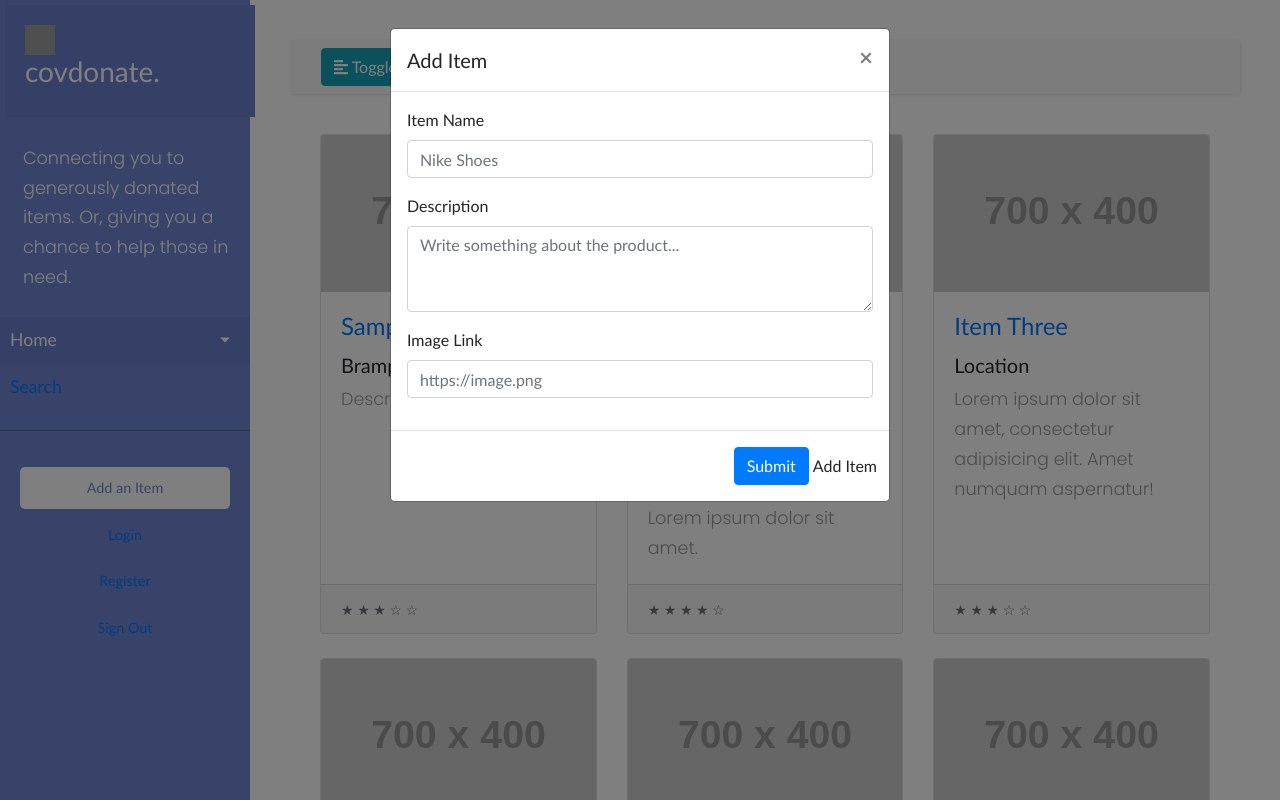
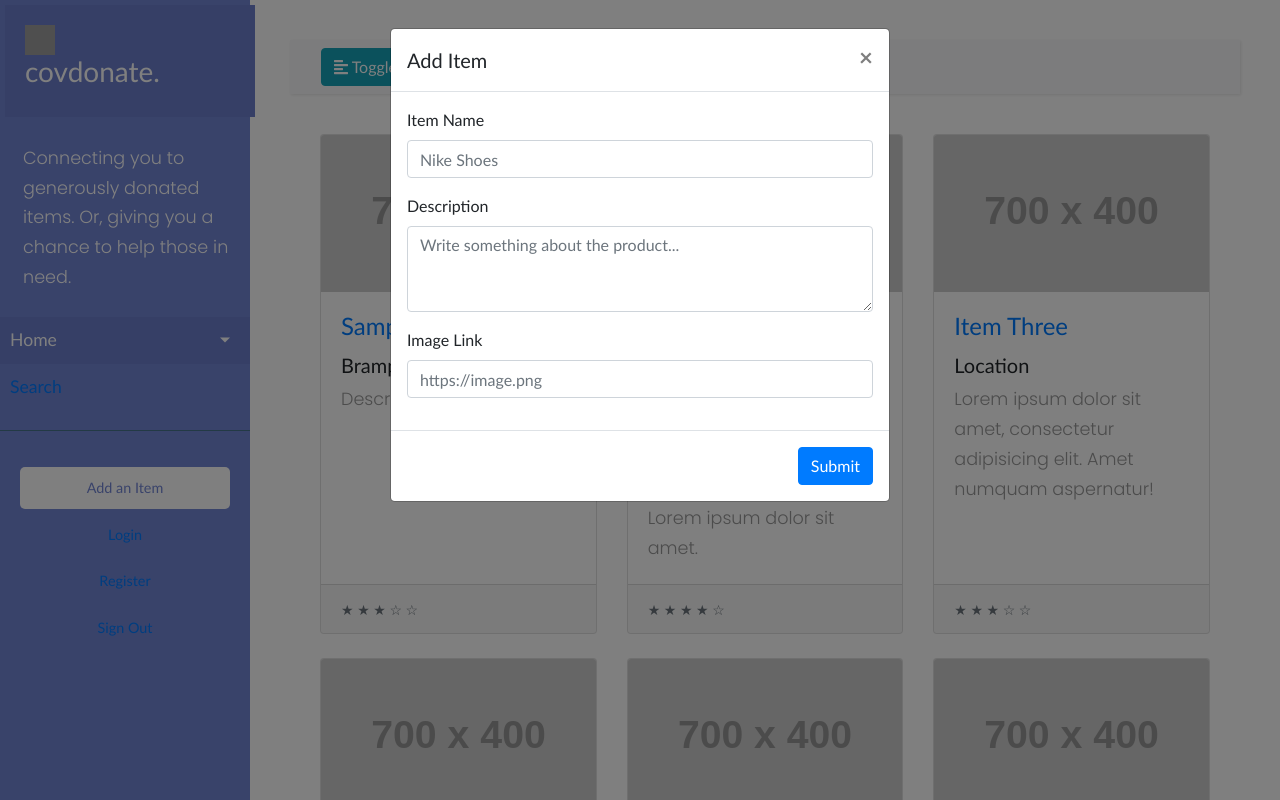
Before and after one commit to nclszelki/OpenHacks, a Flask app: page / in a window 1280 px wide, after a click on "Add an Item". Run offline with Flask 2, Linux system fonts and the light colour scheme; grey boxes labelled with a size stand in for pictures from a placeholder-image service; some libraries are stand-ins or nearby versions; grey boxes are pictures that could not be loaded.

Commit message:
Update index2.html

```diff
--- a/app/templates/home/index2.html
+++ b/app/templates/home/index2.html
@@ -106,7 +106,7 @@
                 </div>
             </div>
             <div class="modal-footer">
-              <input type="submit" class="btn btn-primary" id="add-person-submit-btn">Add Item</input>
+              <input type="submit" class="btn btn-primary" id="add-person-submit-btn"></input>
             </div>
           </form>
           </div>
```
